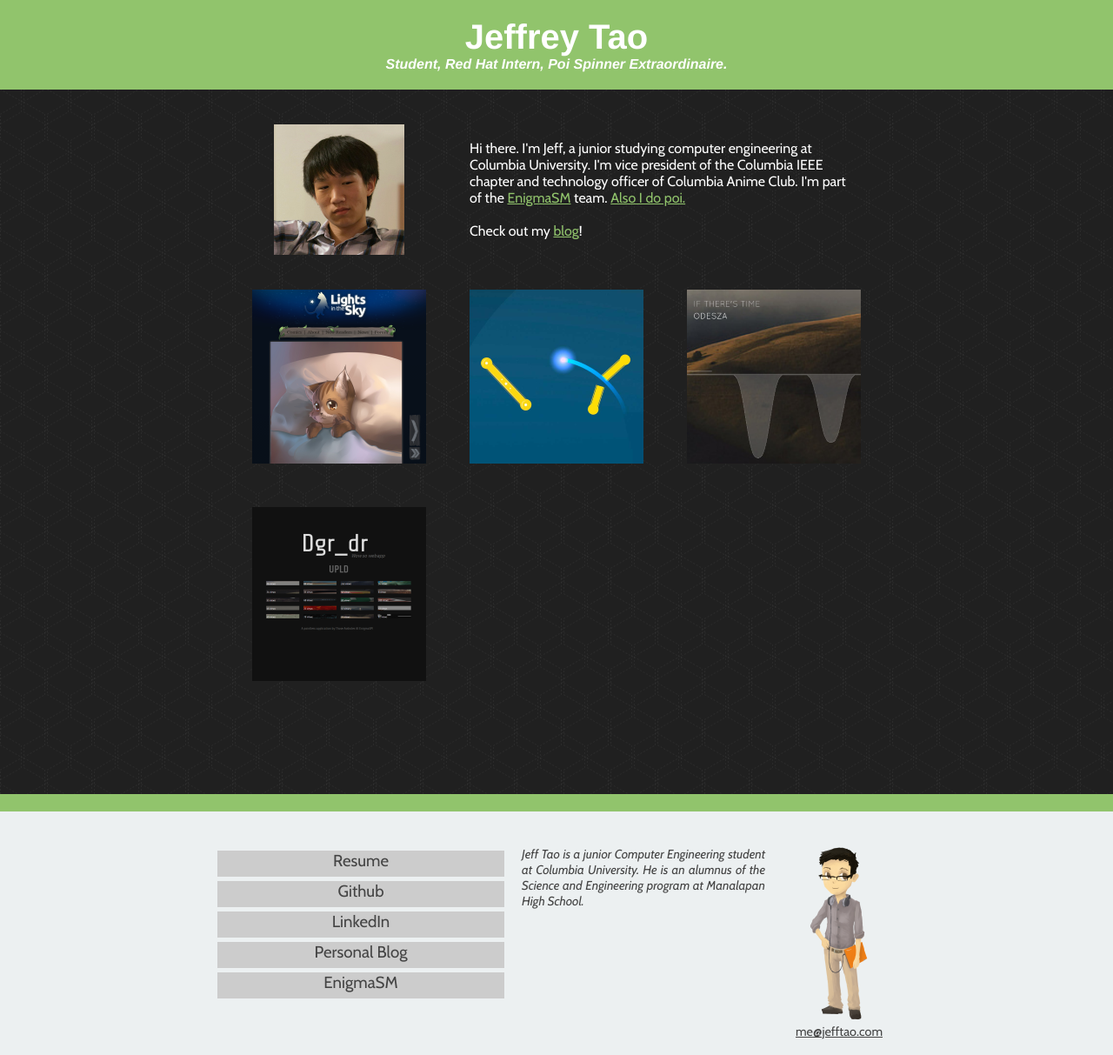
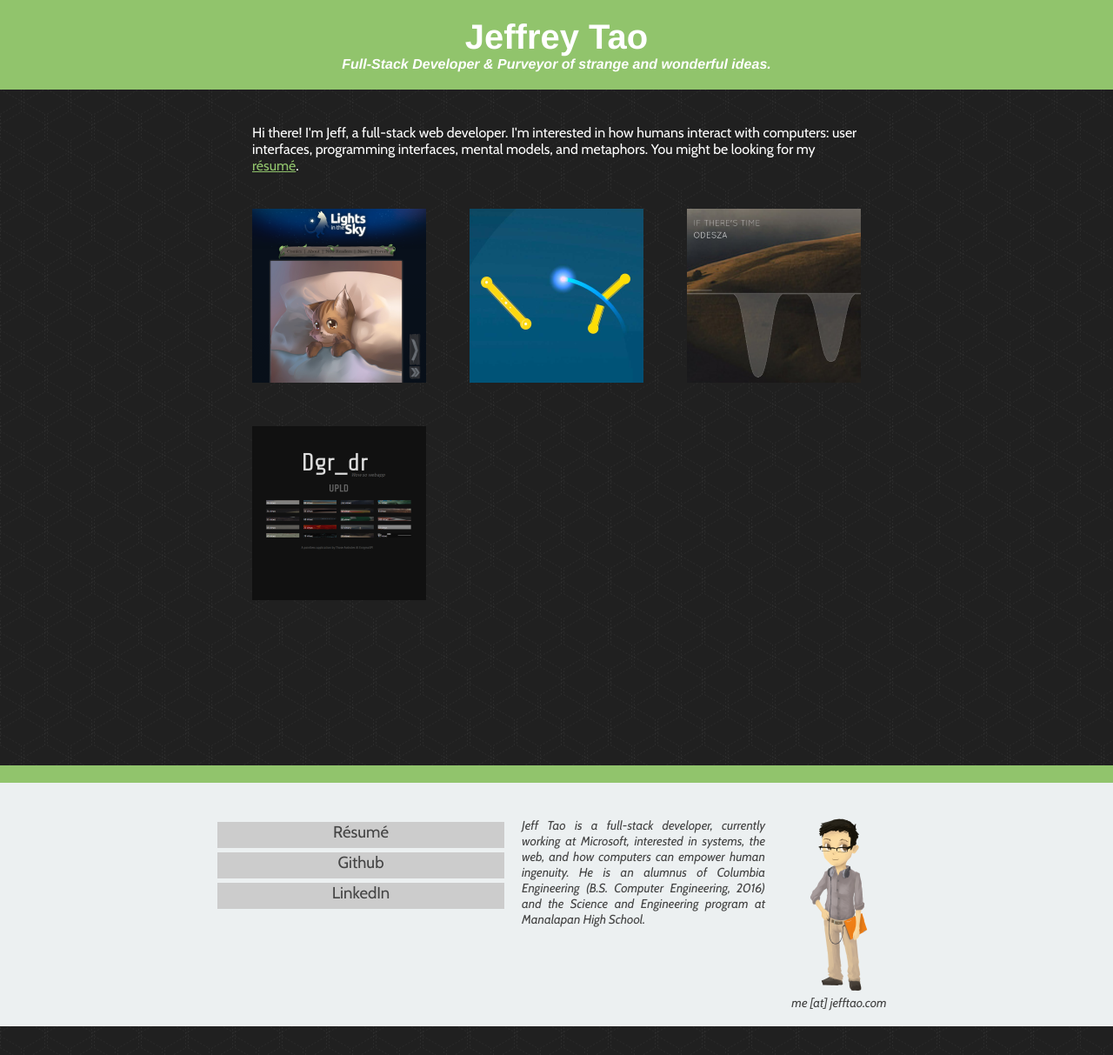
Before and after one commit to Speculative/old_website, a Jekyll site: the page index.html, which Jekyll copies as it is, in a window 1280 px wide. Shown: the whole page at 87% size. Built offline with Jekyll 4.4.1, drawn with Linux system fonts in a browser that asks for light colours; some web fonts are replaced; Markdown is read by kramdown in place of the engine named in the settings.

Commit message:
Long overdue life update

```diff
--- a/css/main.css
+++ b/css/main.css
@@ -8,6 +8,7 @@ article section {
 	display: -webkit-flex;
 	display: flex;
 	align-items: center;
+	justify-content: center;
 }
 
 #blurb img {
@@ -19,9 +20,7 @@ article section {
 }
 
 #about {
-	float: left;
-	margin-left: 75px;
-	width: 450px;
+	width: 700px;
 }
 
 #projects {
--- a/index.html
+++ b/index.html
@@ -4,7 +4,7 @@
 <head>
 	<link rel="stylesheet" href="/css/common.css" media="screen">
 	<link rel="stylesheet" href="/css/main.css" media="screen">
-	<link href='http://fonts.googleapis.com/css?family=Cabin:400,400italic|News+Cycle:700' rel='stylesheet' type='text/css'>
+	<link href='https://fonts.googleapis.com/css?family=Cabin:400,400italic|News+Cycle:700' rel='stylesheet' type='text/css'>
 	<script type="text/javascript" src="/js/jquery-2.0.3.min.js"></script>
 	<meta name="viewport" content="initial-scale=1.0, max-scale=1.0, user-scalable=no">
 	<meta charset="utf-8">
@@ -15,19 +15,14 @@
 	<div id="main">
 	<header>
 		<h1 id="vanity"><a href="./index.html">Jeffrey Tao</a></h1>
-		<h1 id="tagline">Student, Red Hat Intern, Poi Spinner Extraordinaire.</h1>
+		<h1 id="tagline">Full-Stack Developer & Purveyor of strange and wonderful ideas.</h1>
 	</header>
 	<article>
 		<section id="blurb">
-			<img src="/images/profile.png">
 			<div id="about">
-				Hi there. I'm Jeff, a junior studying computer engineering at Columbia University.
-				I'm vice president of the Columbia IEEE chapter and technology officer of Columbia Anime Club.
-
-				I'm part of the <a href="http://enigmasm.com/">EnigmaSM</a> team.
-				<a href="/poi/">Also I do poi.</a>
-                <br><br>
-                Check out my <a href="/blog/">blog</a>!
+				Hi there! I'm Jeff, a full-stack web developer. I'm interested in how humans interact with computers:
+				user interfaces, programming interfaces, mental models, and metaphors. You might be looking for my
+				<a href="./resume.pdf">r&eacute;sum&eacute;</a>.
 			</div>
 		</section>
 
@@ -46,26 +41,20 @@
 		<div id="container">
 			<div id="links">
 				<ul>
-					<a href="/resume.pdf"><li>Resume</li></a>
+					<a href="/resume.pdf"><li>R&eacute;sum&eacute;</li></a>
 					<a href="https://github.com/Speculative"><li>Github</li></a>
 					<a href="http://www.linkedin.com/in/jeffreytao/"><li>LinkedIn</li></a>
-					<a href="/blog/"><li>Personal Blog</li></a>
-					<a href="http://enigmasm.com/"><li>EnigmaSM</li></a>
 				</ul>
 			</div>
 			<div id="bio">
 				<p>
-				Jeff Tao is a junior Computer Engineering student at
-				Columbia University.
-				He is an alumnus of the Science and Engineering program at
-				Manalapan High School.
+				Jeff Tao is a full-stack developer, currently working at Microsoft, interested in systems, the web, and how computers can empower human ingenuity.
+				He is an alumnus of Columbia Engineering (B.S. Computer Engineering, 2016) and the Science and Engineering program at Manalapan High School.
 				</p>
 			</div>
 			<div id="self">
-				<a href="mailto:me@jefftao.com">
-					<img src="/images/jeffatar.png"> <br>
-					me@jefftao.com
-				</a>
+				<img src="/images/jeffatar.png"> <br>
+				me [at] jefftao.com
 			</div>
 		</div>
 	</footer>
```
Also changed, not shown: images/profile.png (deleted), 1 other file.
